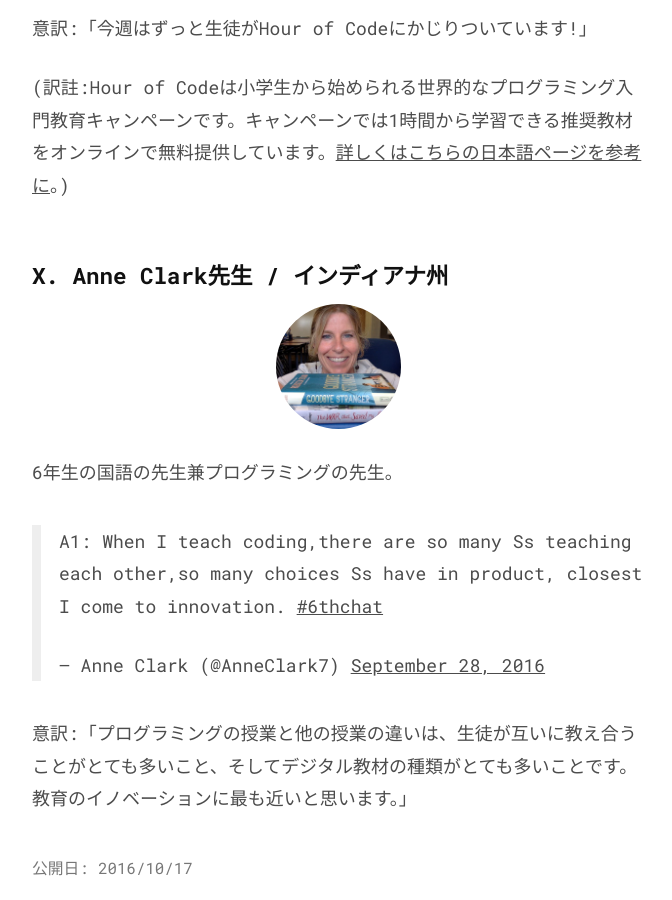
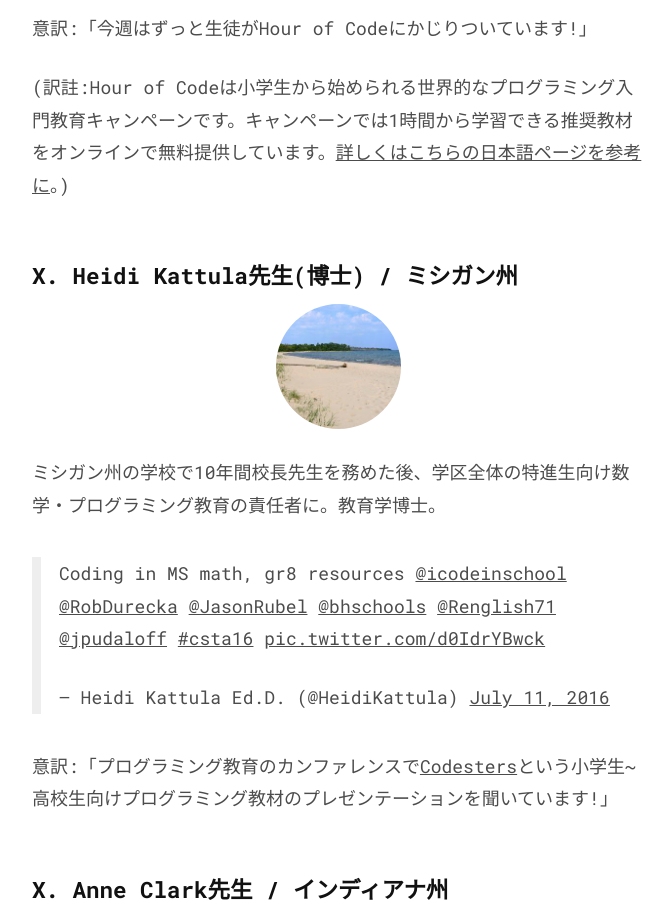
Before and after one commit to chibicode/senseicode, a Jekyll site: the page built from _posts/2016-10-15-100-programming-teachers.md, in a window 1280 px wide and 900 px high, scrolled down 28891 px. Shown: the whole window, without its empty margins (302-974 px from the left). Built offline with Jekyll 4.4.1, drawn with Linux system fonts in a browser that asks for light colours; comment, search, counter and statistics services are not loaded; some of the changed text lies outside the part shown.

Commit message:
Add Heidi

```diff
--- a/_posts/2016-10-15-100-programming-teachers.md
+++ b/_posts/2016-10-15-100-programming-teachers.md
@@ -229,13 +229,13 @@ Nettrice先生のコンピューターサイエンスの授業の様子。電子
 
 (訳註:Hour of Codeは小学生から始められる世界的なプログラミング入門教育キャンペーンです。キャンペーンでは1時間から学習できる推奨教材をオンラインで無料提供しています。[詳しくはこちらの日本語ページを参考に](http://hourofcode.jp/)。)
 
-## X. Shanice White先生 / メリーランド州
+## X. Shanice White先生(博士) / メリーランド州
 
 <p style="text-align: center;">
   <img src="/images/7/teachers/shanice.jpg" width="125" style="border-radius: 100%; margin-top: 0; margin-bottom: 0;" />
 </p>
 
-元情報セキュリティーと教育学の専門家。メリーランド州の公立学区で10年以上プログラミングとテクノロジー教育の専門教員をしている。現在は弁護士の資格を取得するため勉強中。
+元情報セキュリティーの専門家。教育学博士。メリーランド州の公立学区で10年以上プログラミングとテクノロジー教育の専門教員をしている。現在は弁護士の資格を取得するため勉強中。
 
 <blockquote class="twitter-tweet" data-lang="en"><p lang="en" dir="ltr">Who brought their computer today? No one? Well, take out your phones and use those. <a href="https://twitter.com/CHFlowersHigh">@CHFlowersHigh</a> <a href="https://twitter.com/hashtag/MsWhiteCompSci?src=hash">#MsWhiteCompSci</a> <a href="https://t.co/ViF0heh4ak">pic.twitter.com/ViF0heh4ak</a></p>&mdash; Shanice White, (@shanicemwhite) <a href="https://twitter.com/shanicemwhite/status/755787442259623936">July 20, 2016</a></blockquote>
 <script async src="//platform.twitter.com/widgets.js" charset="utf-8"></script>
@@ -530,11 +530,18 @@ Andrea先生と同じく、ミネソタ州の元国語(英語)の先生で、現
 
 (訳註:Hour of Codeは小学生から始められる世界的なプログラミング入門教育キャンペーンです。キャンペーンでは1時間から学習できる推奨教材をオンラインで無料提供しています。[詳しくはこちらの日本語ページを参考に](http://hourofcode.jp/)。)
 
+## X. Heidi Kattula先生(博士) / ミシガン州
 
+<p style="text-align: center;">
+  <img src="/images/7/teachers/heidi.jpg" width="125" style="border-radius: 100%; margin-top: 0; margin-bottom: 0;" />
+</p>
 
+ミシガン州の学校で10年間校長先生を務めた後、学区全体の特進生向け数学・プログラミング教育の責任者に。教育学博士。
 
+<blockquote class="twitter-tweet" data-lang="en"><p lang="en" dir="ltr">Coding in MS math, gr8 resources <a href="https://twitter.com/icodeinschool">@icodeinschool</a> <a href="https://twitter.com/RobDurecka">@RobDurecka</a>  <a href="https://twitter.com/JasonRubel">@JasonRubel</a>  <a href="https://twitter.com/bhschools">@bhschools</a> <a href="https://twitter.com/Renglish71">@Renglish71</a> <a href="https://twitter.com/jpudaloff">@jpudaloff</a> <a href="https://twitter.com/hashtag/csta16?src=hash">#csta16</a> <a href="https://t.co/d0IdrYBwck">pic.twitter.com/d0IdrYBwck</a></p>&mdash; Heidi Kattula Ed.D. (@HeidiKattula) <a href="https://twitter.com/HeidiKattula/status/752540785845809152">July 11, 2016</a></blockquote>
+<script async src="//platform.twitter.com/widgets.js" charset="utf-8"></script>
 
-
+意訳:「プログラミング教育のカンファレンスで[Codesters](https://www.codesters.com/)という小学生~高校生向けプログラミング教材のプレゼンテーションを聞いています!」
 
 
 
```
Also changed, not shown: images/7/teachers/heidi.jpg (added).
